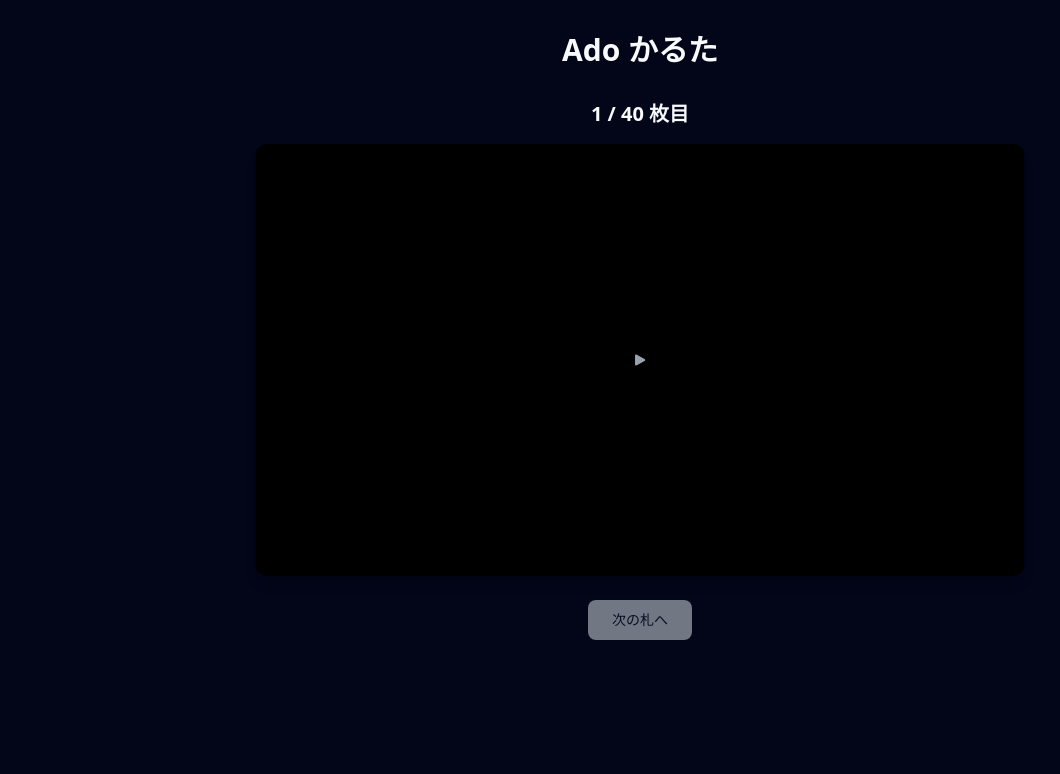
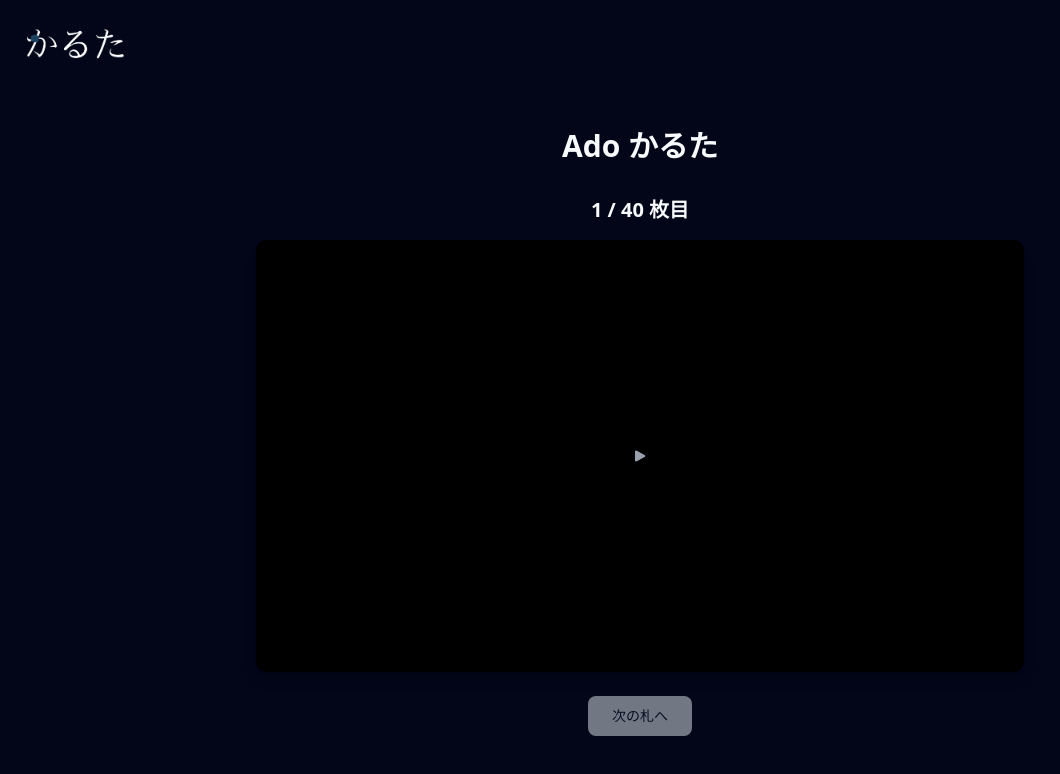
Before and after one commit to miyasic/ado-karta, a Next.js app: page / in a window 1280 px wide. Shown: the top 774 px of the page, without its empty margins (0-1060 px from the left). Built offline with nearby package versions, Linux system fonts and the light colour scheme.

Commit message:
ロゴを表示

```diff
--- a/src/app/layout.tsx
+++ b/src/app/layout.tsx
@@ -1,6 +1,8 @@
 import type { Metadata } from "next";
 import { Geist, Geist_Mono } from "next/font/google";
 import { Analytics } from "@vercel/analytics/react";
+import Link from "next/link";
+import Image from "next/image";
 import "./globals.css";
 
 const geistSans = Geist({
@@ -28,6 +30,17 @@
       <body
         className={`${geistSans.variable} ${geistMono.variable} antialiased bg-background text-foreground`}
       >
+        <header className="p-4">
+          <Link href="/" className="inline-block">
+            <Image
+              src="/logo.png"
+              alt="Ado かるた ロゴ"
+              width={120}
+              height={80}
+              priority
+            />
+          </Link>
+        </header>
         {children}
         <Analytics />
       </body>
```
Also changed, not shown: public/logo.png (added).
